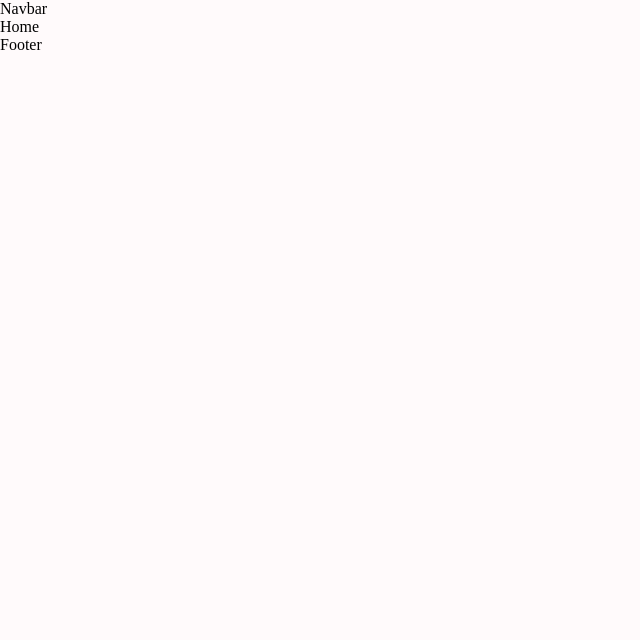
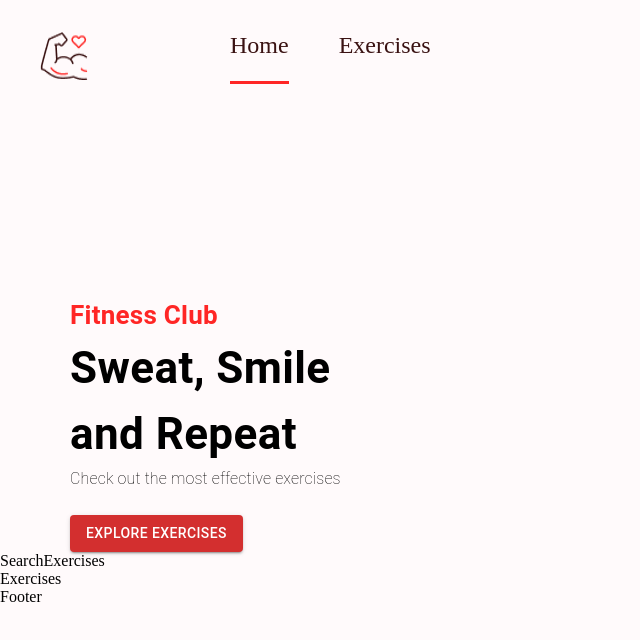
Before and after one commit to Shaib-KB/Fitness-App, a React (Create React App) app: page / in a window 1280 px wide. Shown: the top 640 px of the page, without its empty margins (0-640 px from the left). Built offline with nearby package versions, Linux system fonts and the light colour scheme.

Commit message:
worked on the home page and added the button

```diff
--- a/package.json
+++ b/package.json
@@ -5,7 +5,7 @@
   "dependencies": {
     "@emotion/react": "^11.13.3",
     "@emotion/styled": "^11.13.0",
-    "@mui/material": "^6.1.1",
+    "@mui/material": "^6.1.2",
     "cra-template": "1.2.0",
     "react": "^18.3.1",
     "react-dom": "^18.3.1",
--- /dev/null
+++ b/src/components/Exercises.js
@@ -0,0 +1,7 @@
+import React from "react";
+
+const Exercises = () => {
+  return <div>Exercises</div>;
+};
+
+export default Exercises;
--- /dev/null
+++ b/src/components/HeroBanner.js
@@ -0,0 +1,25 @@
+import React from "react";
+import { Box, stack, Typography, Button } from "@mui/material";
+
+const HeroBanner = () => {
+  return (
+    <Box
+      sx={{ mt: { lg: "212px", xs: "70px" }, ml: { sm: "50px" } }}
+      position="relative"
+      px="20px" >
+      <Typography color="#FF2625" fontWeight="600" fontSize="26px">
+        Fitness Club
+      </Typography >
+      <Typography fontWeight="600" sx={{fontSize:{lg:'44px',xs:'40px'}}}>
+        Sweat, Smile <br /> and Repeat
+      </Typography>
+      <Typography fontWeight="25" LineHeight="35px" mb = {3}>Check out the most effective exercises</Typography>
+      <Button variant="contained" color="error">
+      Explore Exercises
+      </Button>
+    </Box>
+
+  );
+};
+
+export default HeroBanner;
--- a/src/components/Navbar.js
+++ b/src/components/Navbar.js
@@ -1,11 +1,42 @@
-import React from 'react'
+import React from "react";
+import { Link } from "react-router-dom";
+import { Stack } from "@mui/material";
+import Logo from "../assets/images/Logo.png";
 
 const Navbar = () => {
   return (
-    <div>
-      Navbar
-    </div>
-  )
-}
+    <Stack
+      direction="row"
+      justifyContent="space-around"
+      sx={{ gap: { sm: "122px", xs: "40px" }, mt: { sm: "32px", xs: "20px" } ,
+      justifyContent:'none'} } px = "20px">
+      <Link to="/">
+        <img
+          src={Logo}
+          alt="logo"
+          style={{ width: "48px", height: "48px", margin: "0 20px" }}
+        />
+      </Link>
+      <Stack direction="row" gap="50px" fontSize="24px" alignment="flex-end">
+        <Link
+          to="/"
+          style={{
+            textDecoration: "none",
+            color: "#3A1212",
+            borderBottom: "3px solid #FF2625",
+          }}
+        >
+          Home
+        </Link>
+        <a
+          href="#exercises"
+          style={{ textDecoration: "none", color: "#3A1212" }}
+        >
+          Exercises
+        </a>
+      </Stack>
+    </Stack>
+  );
+};
 
-export default Navbar
+export default Navbar;
--- /dev/null
+++ b/src/components/SearchExercises.js
@@ -0,0 +1,7 @@
+import React from "react";
+
+const SearchExercises = () => {
+  return <div>SearchExercises</div>;
+};
+
+export default SearchExercises;
--- a/src/pages/Home.js
+++ b/src/pages/Home.js
@@ -1,9 +1,17 @@
-import React from 'react'
+import React, { useState } from "react";
+import { Box } from "@mui/material";
+import HeroBanner from "../components/HeroBanner";
+import SearchExercises from "../components/SearchExercises";
+import Exercises from "../components/Exercises";
 
 const Home = () => {
   return (
-    <div>Home</div>
-  )
-}
+    <Box>
+      <HeroBanner />
+      <SearchExercises />
+      <Exercises />
+    </Box>
+  );
+};
 
-export default Home
+export default Home;
```
Also changed, not shown: src/components/Footer.js (+4 -8 lines), 1 other file (tests, documents, lock files or other folders).
